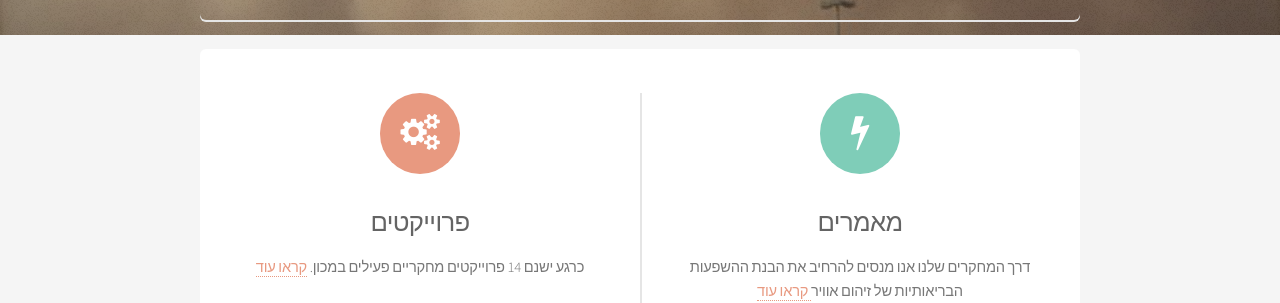
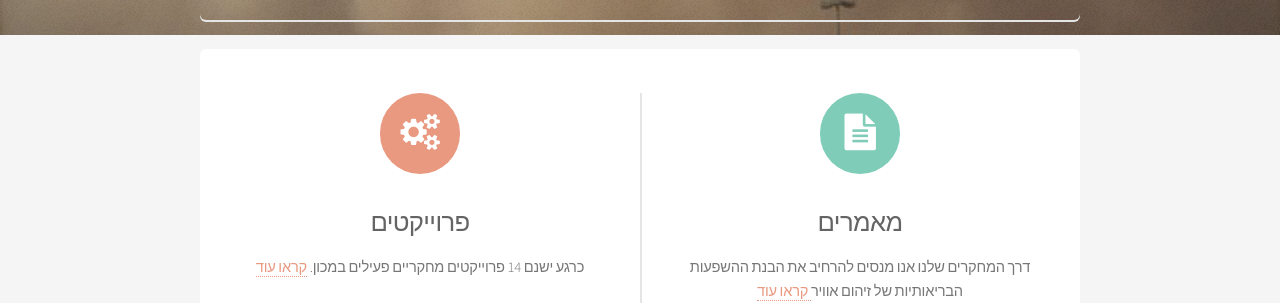
Before and after one commit to vsevkayf/hasa, a Jekyll site: the page built from he/index.md, in a window 1280 px wide. Shown: the part 376-679 px from the top of the page. Built offline with Jekyll 4.4.1, drawn with Linux system fonts in a browser that asks for light colours; nearby versions of some CDN libraries.

Commit message:
Update index.md

```diff
--- a/he/index.md
+++ b/he/index.md
@@ -65,7 +65,7 @@ language: he
 			<p>כרגע ישנם 14 פרוייקטים מחקריים פעילים במכון. <a href="{{ site.url }}/he/cprojects/"> קראו עוד</a></p>
 		</section>
 		<section>
-			<span class="icon major fa-bolt accent3"></span>
+			<span class="icon major fa-file-text accent3"></span>
 			<h3>מאמרים</h3>
 			<p>דרך המחקרים שלנו אנו מנסים להרחיב את הבנת ההשפעות הבריאותיות של זיהום אוויר<a href="{{ site.url }}/he/ScientificPapers/"> קראו עוד</a></p>
 		</section>
```
